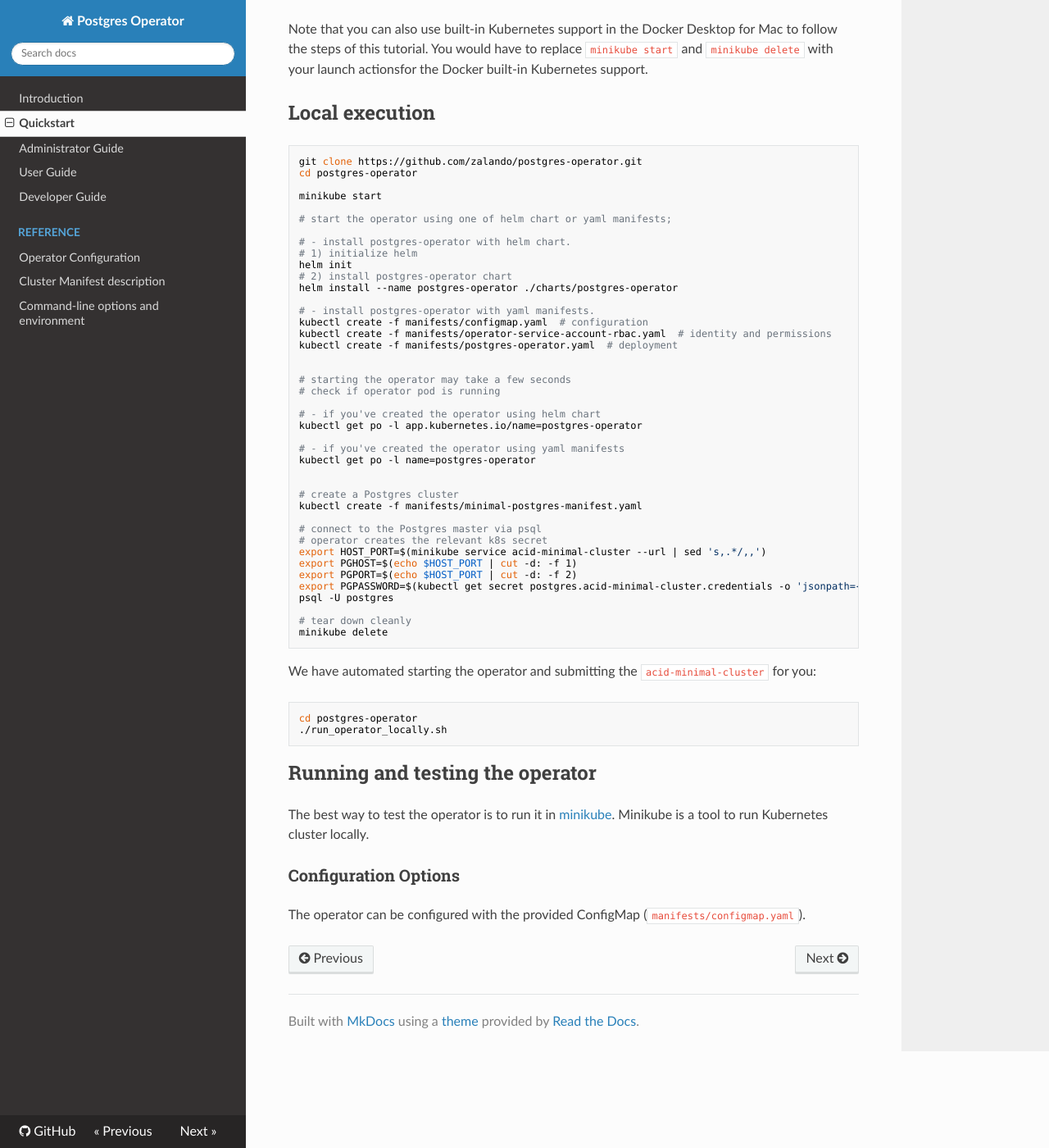
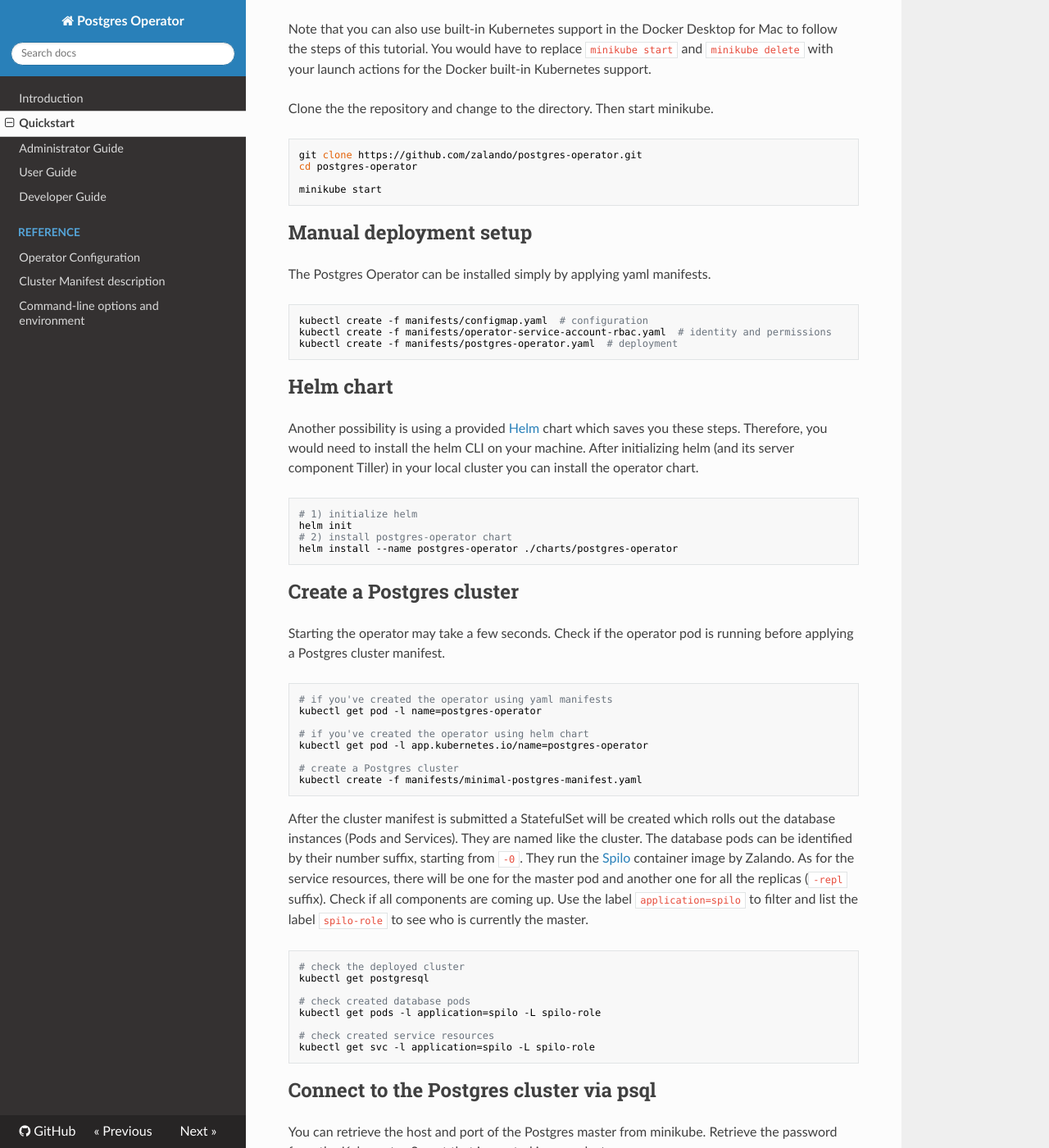
Before and after one commit to zalando/postgres-operator, an MkDocs documentation site: the page built from docs/quickstart.md, in a window 1280 px wide and 1400 px high, scrolled down 251 px. Shown: the whole window at 82% size. Built offline with MkDocs 1.6.1, drawn with Linux system fonts in a browser that asks for light colours; nearby versions of some CDN libraries; old or Windows-style settings are respelled for this version of MkDocs; some of the changed text lies outside the part shown.

Commit message:
updated quickstart and link from README

````diff
--- a/docs/quickstart.md
+++ b/docs/quickstart.md
@@ -1,73 +1,129 @@
 ## Prerequisites:
 
-In order to run the Postgres operator locally in minikube you need to install the following tools:
+In order to run the Postgres Operator locally in minikube you need to install
+the following tools:
 
 * [minikube](https://github.com/kubernetes/minikube/releases)
 * [kubectl](https://kubernetes.io/docs/tasks/tools/install-kubectl/#install-kubectl-binary-via-curl)
 
 Note that you can also use built-in Kubernetes support in the Docker Desktop
 for Mac to follow the steps of this tutorial. You would have to replace
-`minikube start` and `minikube delete` with your launch actionsfor the Docker
+`minikube start` and `minikube delete` with your launch actions for the Docker
 built-in Kubernetes support.
 
-## Local execution
+Clone the the repository and change to the directory. Then start minikube.
 
 ```bash
 git clone https://github.com/zalando/postgres-operator.git
 cd postgres-operator
 
 minikube start
+```
 
-# start the operator using one of helm chart or yaml manifests;
+## Manual deployment setup
 
-# - install postgres-operator with helm chart.
+The Postgres Operator can be installed simply by applying yaml manifests.
+
+```bash
+kubectl create -f manifests/configmap.yaml  # configuration
+kubectl create -f manifests/operator-service-account-rbac.yaml  # identity and permissions
+kubectl create -f manifests/postgres-operator.yaml  # deployment
+```
+
+## Helm chart
+
+Another possibility is using a provided [Helm](https://helm.sh/) chart which
+saves you these steps. Therefore, you would need to install the helm CLI on your
+machine. After initializing helm (and its server component Tiller) in your local
+cluster you can install the operator chart.
+
+```bash
 # 1) initialize helm
 helm init
 # 2) install postgres-operator chart
 helm install --name postgres-operator ./charts/postgres-operator
+```
 
-# - install postgres-operator with yaml manifests.
-kubectl create -f manifests/configmap.yaml  # configuration
-kubectl create -f manifests/operator-service-account-rbac.yaml  # identity and permissions
-kubectl create -f manifests/postgres-operator.yaml  # deployment
+## Create a Postgres cluster
 
+Starting the operator may take a few seconds. Check if the operator pod is
+running before applying a Postgres cluster manifest.
 
-# starting the operator may take a few seconds
-# check if operator pod is running
+```bash
+# if you've created the operator using yaml manifests
+kubectl get pod -l name=postgres-operator
 
-# - if you've created the operator using helm chart
-kubectl get po -l app.kubernetes.io/name=postgres-operator
-
-# - if you've created the operator using yaml manifests
-kubectl get po -l name=postgres-operator
-
+# if you've created the operator using helm chart
+kubectl get pod -l app.kubernetes.io/name=postgres-operator
 
 # create a Postgres cluster
 kubectl create -f manifests/minimal-postgres-manifest.yaml
+```
 
-# connect to the Postgres master via psql
-# operator creates the relevant k8s secret
+After the cluster manifest is submitted a StatefulSet will be created which
+rolls out the database instances (Pods and Services). They are named like the
+cluster. The database pods can be identified by their number suffix, starting
+from `-0`. They run the [Spilo](https://github.com/zalando/spilo) container
+image by Zalando. As for the service resources, there will be one for the master
+pod and another one for all the replicas (`-repl` suffix). Check if all
+components are coming up. Use the label `application=spilo` to filter and list
+the label `spilo-role` to see who is currently the master.
+
+```bash
+# check the deployed cluster
+kubectl get postgresql
+
+# check created database pods
+kubectl get pods -l application=spilo -L spilo-role
+
+# check created service resources
+kubectl get svc -l application=spilo -L spilo-role
+```
+
+## Connect to the Postgres cluster via psql
+
+You can retrieve the host and port of the Postgres master from minikube.
+Retrieve the password from the Kubernetes Secret that is created in your cluster.
+
+```bash
 export HOST_PORT=$(minikube service acid-minimal-cluster --url | sed 's,.*/,,')
 export PGHOST=$(echo $HOST_PORT | cut -d: -f 1)
 export PGPORT=$(echo $HOST_PORT | cut -d: -f 2)
 export PGPASSWORD=$(kubectl get secret postgres.acid-minimal-cluster.credentials -o 'jsonpath={.data.password}' | base64 -d)
 psql -U postgres
+```
+
+## Delete a Postgres cluster
+
+To delete a Postgres cluster simply delete the postgresql custom resource.
+
+```bash
+kubectl delete postgresql acid-minimal-cluster
 
 # tear down cleanly
 minikube delete
 ```
 
-We have automated starting the operator and submitting the `acid-minimal-cluster` for you:
-```bash
-cd postgres-operator
-./run_operator_locally.sh
-```
 
 ## Running and testing the operator
 
 The best way to test the operator is to run it in [minikube](https://kubernetes.io/docs/getting-started-guides/minikube/).
 Minikube is a tool to run Kubernetes cluster locally.
 
+For convenience, we have automated starting the operator and submitting the
+`acid-minimal-cluster`. From inside the cloned repository execute the
+`run_operator_locally` shell script.
+
+```bash
+./run_operator_locally.sh
+```
+
+Note we provide the `/manifests` directory as an example only; you should
+consider adjusting the manifests to your particular setting.
+
+
 ### Configuration Options
 
-The operator can be configured with the provided ConfigMap (`manifests/configmap.yaml`).
+The operator can be configured with the provided ConfigMap
+(`manifests/configmap.yaml`) or the operator's own CRD. See
+[developer docs](developer.yaml) for details.
````
Also changed, not shown: README.md (+5 -58 lines).
